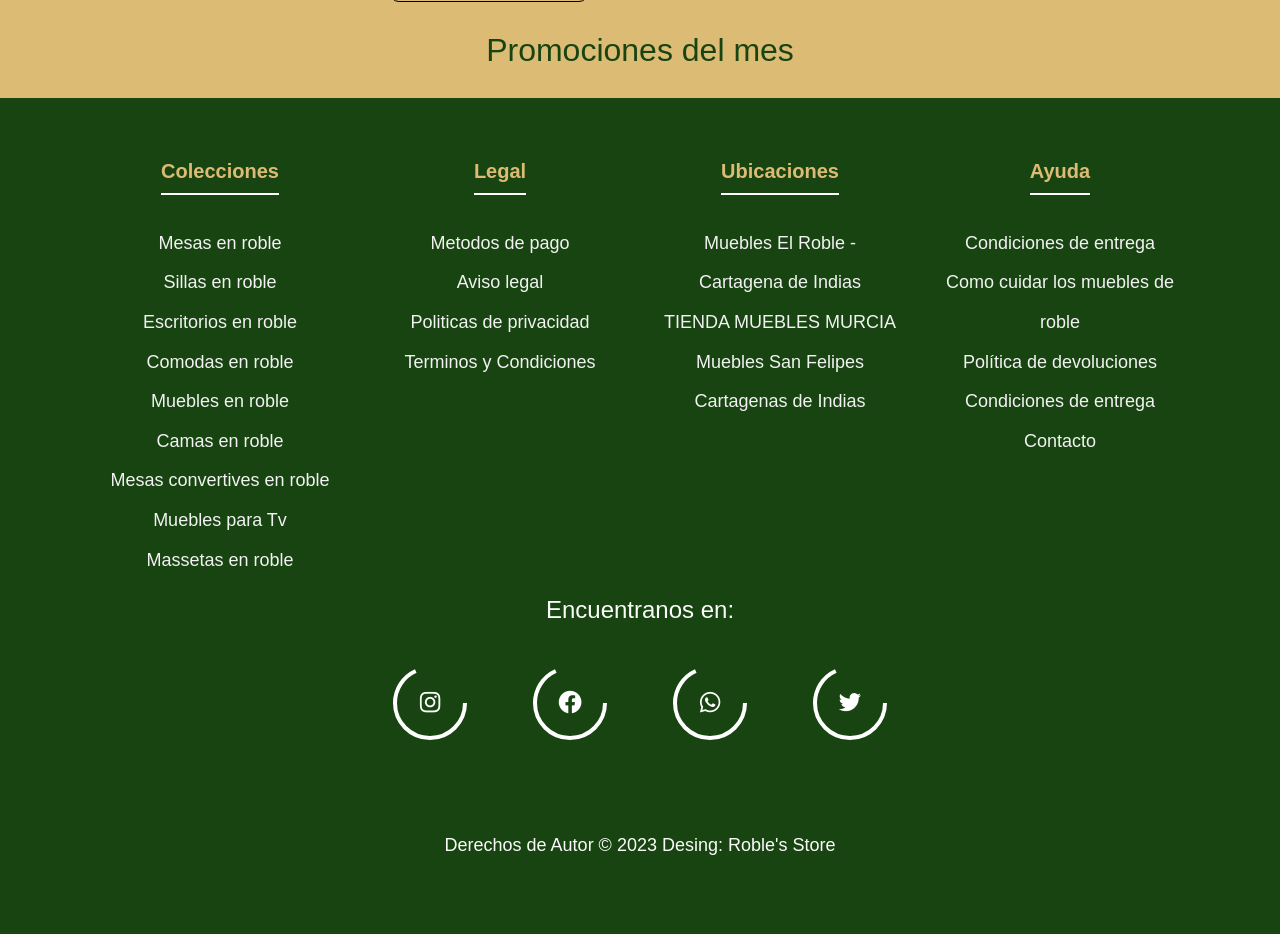
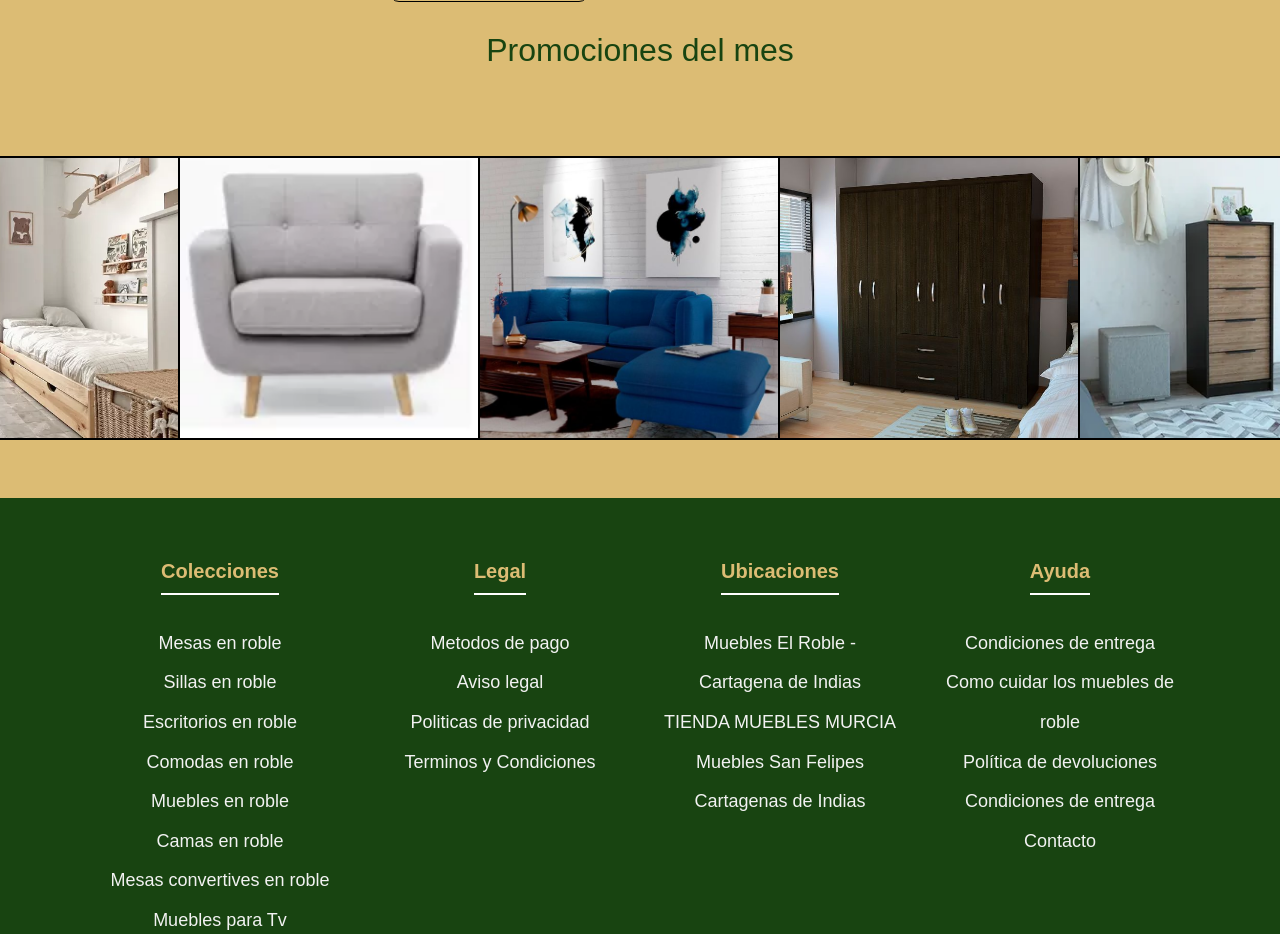
Before and after one commit to 11julio11/roble_store, a PHP site: page / in a window 1280 px wide. Shown: the part 1667-2601 px from the top of the page. Run offline with PHP 8.4, Linux system fonts and the light colour scheme.

Commit message:
adaptacion de carrusel automatico

```diff
--- a/css/index.css
+++ b/css/index.css
@@ -440,7 +440,36 @@ footer {
 }
 
 /*estilos para productos del mes*/
+.carrusel {
+  height: 50vh;
+  display: flex;
+  align-items: center;
+}
 
+.carrusel-items {
+  display: flex;
+  overflow-x: hidden;
+  overflow-y: hidden;
+  padding: 39px 0px;
+}
+
+.carrusel-item {
+  min-width: 300px;
+  max-width: 300px;
+  height: 280px;
+  outline: 2px solid black;
+  cursor: pointer;
+}
+
+.carrusel-item img {
+  width: 100%;
+  height: 100%;
+  object-fit: cover;
+}
+
+.carrusel-item:hover {
+  transform: scale(1.2);
+}
 
 
 
--- a/index.html
+++ b/index.html
@@ -173,6 +173,53 @@
 </section>
 <h2 style="text-align: center">Promociones del mes</h2>
 
+<div class="carrusel">
+  <div class="carrusel-items">
+    <div class="carrusel-item">
+      <img src="img/armario-de-roble-natural_9062237.jpg" alt="" />
+    </div>
+    <div class="carrusel-item">
+      <img src="img/asientosolo.jpg" alt="" />
+      <p></p>
+    </div>
+    <div class="carrusel-item">
+      <img src="img/asiento reclinable.jpg" alt="" />
+    </div>
+    <div class="carrusel-item">
+      <img src="img/Comoda.jpg" alt="" />
+    </div>
+    <div class="carrusel-item">
+      <img src="img/cama nido.png" alt="" />
+    </div>
+    <div class="carrusel-item">
+      <img src="img/sillon.png" alt="" />
+    </div>
+    <div class="carrusel-item">
+      <img src="img/sofa classic.jpg" alt="" />
+    </div>
+    <div class="carrusel-item">
+      <img src="img/closet biriloche.png" alt="" />
+    </div>
+    <div class="carrusel-item">
+      <img src="img/comoda 5 cajones.png" alt="" />
+    </div>
+    <div class="carrusel-item">
+      <img src="img/base de cama doble.png" alt="" />
+    </div>
+    <div class="carrusel-item">
+      <img src="img/Mesas-auxiliares-de-salón.jpg" alt="" />
+    </div>
+    <div class="carrusel-item">
+      <img src="img/bancogris.jpg" alt="" />
+    </div>
+    <div class="carrusel-item">
+      <img src="img/Biblioteca.jpg" alt="">
+    </div>
+    <div class="carrusel-item">
+      <img src="img/mueble tv.png" alt="">
+    </div>
+  </div>
+</div>
 
 
 
--- a/scripts.js
+++ b/scripts.js
@@ -295,4 +295,35 @@ document.addEventListener("DOMContentLoaded", function () {
   });
 });
 
-//tipos de muebles
+
+
+//funconamiemto del carrusel automatico
+const carrusel = document.querySelector(".carrusel-items");
+
+let maxScrollLeft = carrusel.scrollWidth - carrusel.clientWidth;
+let intervalo = null;
+let step = 2;
+const start = () => {
+  intervalo = setInterval(function () {
+    carrusel.scrollLeft = carrusel.scrollLeft + step;
+    if (carrusel.scrollLeft === maxScrollLeft) {
+      step = step * -1;
+    } else if (carrusel.scrollLeft === 0) {
+      step = step * -1;
+    }
+  }, 10);
+};
+
+const stop = () => {
+  clearInterval(intervalo);
+};
+
+carrusel.addEventListener("mouseover", () => {
+  stop();
+});
+
+carrusel.addEventListener("mouseout", () => {
+  start();
+});
+
+start();
```
